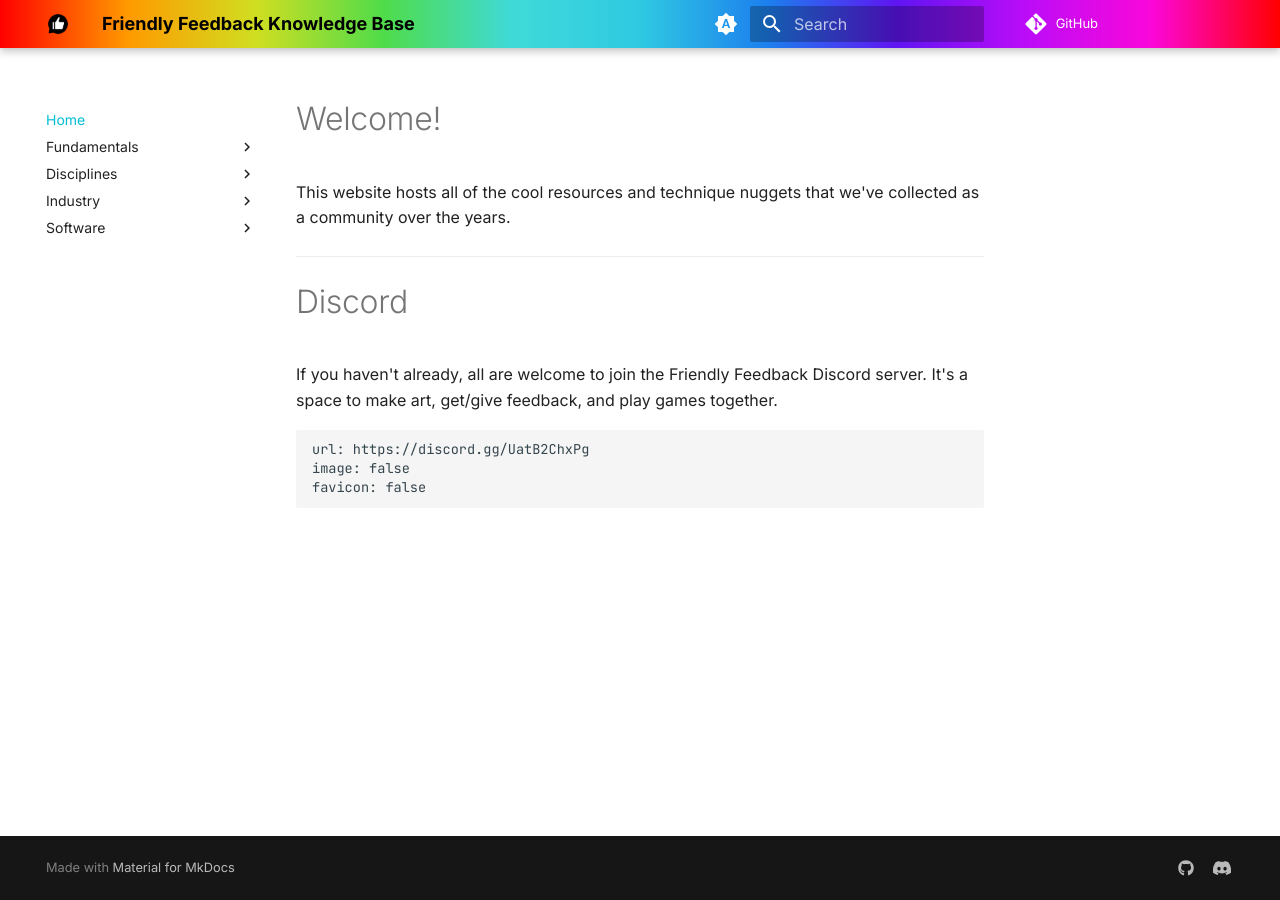
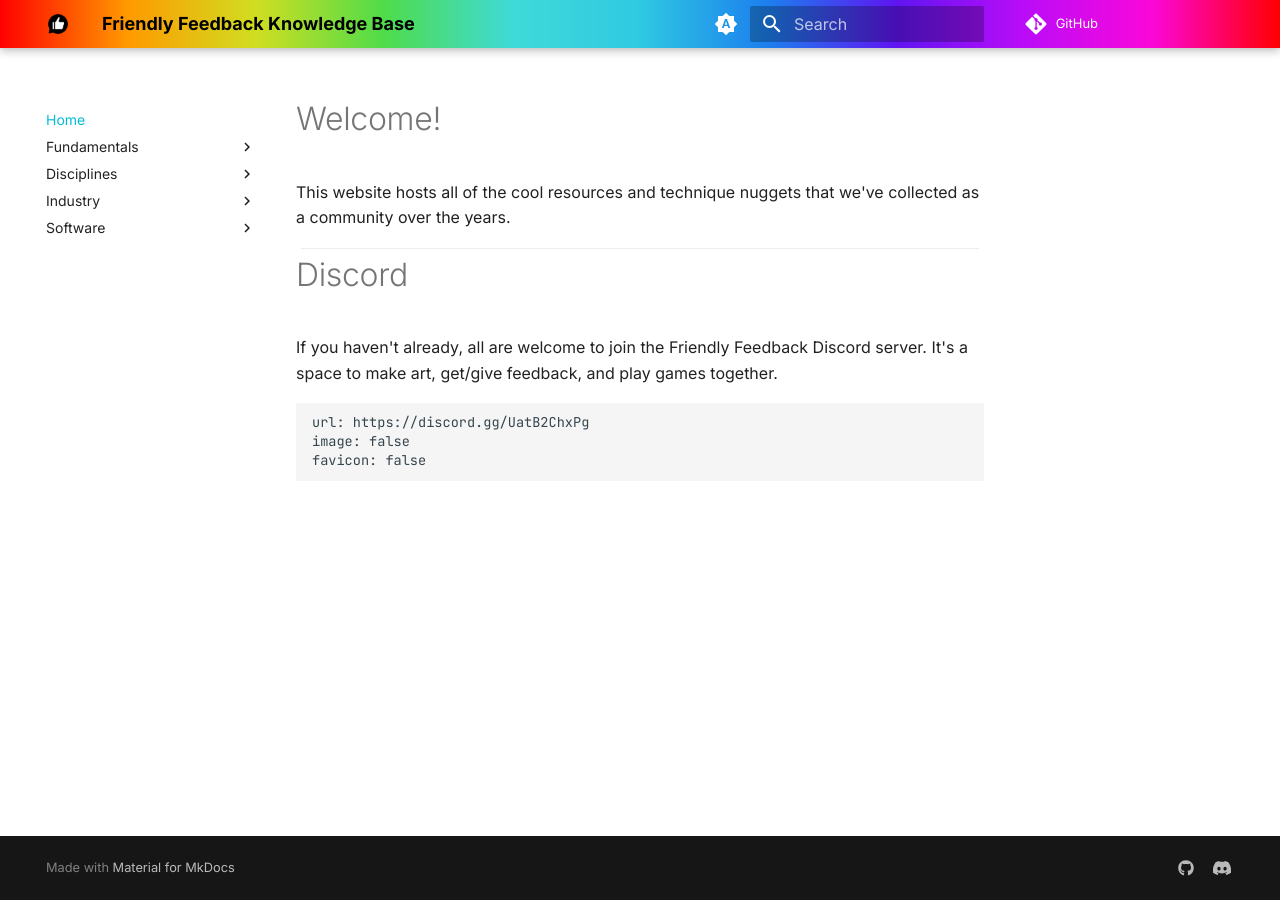
Before and after one commit to Zalek4/Friendly-Feedback-Knowledge-Base, an MkDocs documentation site: the page built from docs/index.md, in a window 1280 px wide. Built offline with MkDocs 1.6.1 and Material for MkDocs 9.7.7, drawn with Linux system fonts in a browser that asks for light colours; comment, search, counter and statistics services are not loaded.

Commit message:
Update style.css

```diff
--- a/docs/assets/css/style.css
+++ b/docs/assets/css/style.css
@@ -25,3 +25,21 @@
         rgba(255, 0, 0, 1) 100%
     );
 }
+
+/*Blockquote formatting*/
+
+blockquote {
+    background-color: rgb(25, 28, 36) !important;
+}
+
+hr {
+    margin: 0.25rem !important;
+}
+
+.md-typeset h3 {
+    margin: 0.4em 0em;
+}
+
+p {
+    margin: 0.25rem !importent;
+}
```
